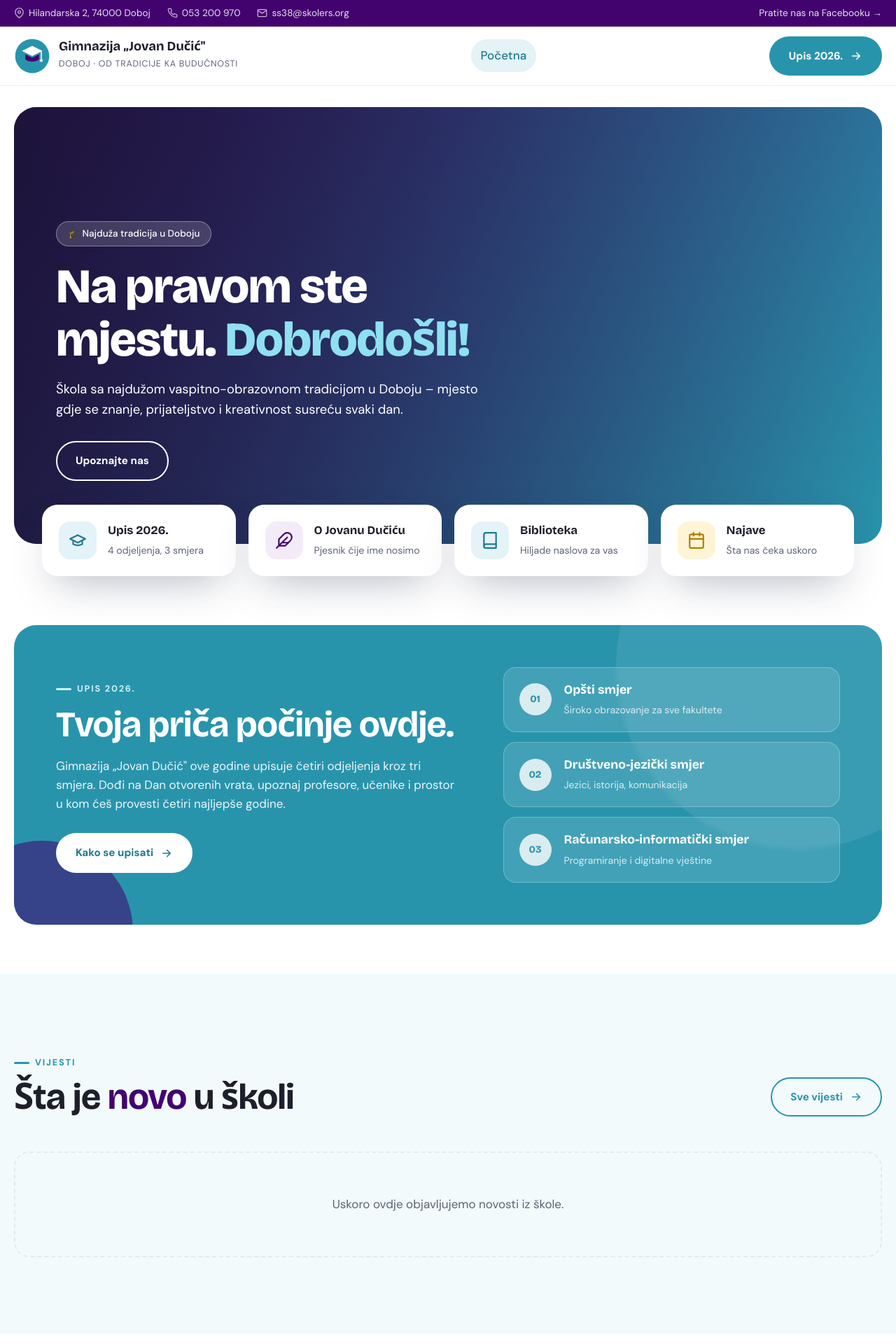
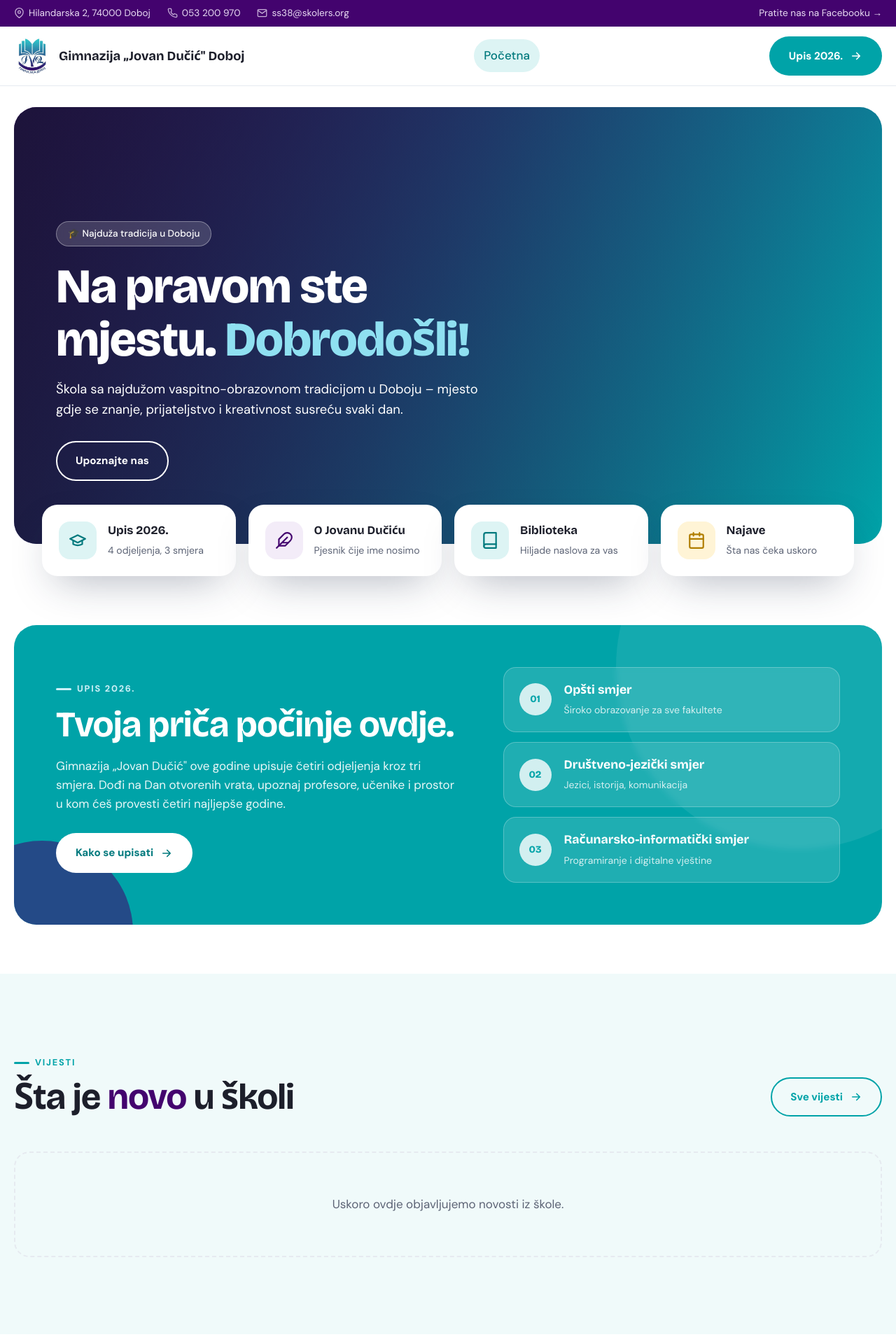
Before and after one commit to mladenSta/gimnazija, a Laravel app: page / in a window 1280 px wide. Shown: the top 1920 px of the page at 70% size. Run offline with Laravel 12, Linux system fonts and the light colour scheme; data comes from the database, SQL or seed files in the repository; data that the repository does not hold is empty; style sheets or scripts are compiled from the project's sources.

Commit message:
Site: school logo, header name, 80 years, photos in Izdvajamo, #00A3A8 teal
Co-Authored-By: Claude Opus 5.5 <noreply@anthropic.com>

```diff
--- a/resources/css/site.css
+++ b/resources/css/site.css
@@ -7,10 +7,10 @@
    THEME
    ========================================================= */
 :root {
-    --teal: #2894ac;
-    --teal-600: #1f7a8e;
-    --teal-100: #e3f3f7;
-    --teal-50: #f2fafc;
+    --teal: #00a3a8;
+    --teal-600: #00797d;
+    --teal-100: #ddf4f4;
+    --teal-50: #f0fafa;
     --plum: #43036e; /* used sparingly: headings accents, footer, CTA hover */
     --plum-soft: #f3ecf8;
     --white: #ffffff;
@@ -383,7 +383,7 @@ header.site {
         100deg,
         rgba(18, 24, 44, 0.78) 0%,
         rgba(18, 24, 44, 0.35) 50%,
-        rgba(40, 148, 172, 0.15) 100%
+        rgba(0, 163, 168, 0.15) 100%
     );
 }
 .slide-content {
@@ -2253,3 +2253,13 @@ header.site::before {
     height: auto;
     object-fit: contain;
 }
+
+/* Logo image (school mark). On the plum footer it sits on a white tile. */
+.brand-logo {
+    object-fit: contain;
+}
+.brand-logo-inverse {
+    background: #fff;
+    border-radius: 12px;
+    padding: 3px;
+}
--- a/resources/views/site/home.blade.php
+++ b/resources/views/site/home.blade.php
@@ -152,7 +152,7 @@
                 @endforeach
                 <div class="badge">
                     <svg viewBox="0 0 150 150" aria-hidden="true"><defs><path id="circ" d="M75,75 m-58,0 a58,58 0 1,1 116,0 a58,58 0 1,1 -116,0"/></defs><text font-size="11" fill="#d9c8e6" letter-spacing="3.2" font-family="DM Sans" font-weight="700"><textPath href="#circ">GIMNAZIJA • JOVAN DUČIĆ • DOBOJ • </textPath></text></svg>
-                    <div><strong>100+</strong><span>godina<br>tradicije</span></div>
+                    <div><strong>80</strong><span>godina<br>tradicije</span></div>
                 </div>
             </div>
             @endif
@@ -184,16 +184,16 @@
 {{-- ============ IZDVAJAMO + SEKCIJE (hardcoded) ============ --}}
 @php
     $featured = [
-        ['href' => '/koraci2/', 'emoji' => '📖', 'label' => 'Časopis', 'title' => 'Školski časopis „Koraci"', 'text' => 'Naši mladi novinari, pisci i fotografi pripremaju časopis od prve do posljednje stranice.', 'more' => 'Pročitaj', 'image' => 'images/izdvajamo/casopis.jpg'],
-        ['href' => '/dramska-sekcija/', 'emoji' => '🎭', 'label' => 'Scena', 'title' => 'Dramska sekcija', 'text' => 'Predstave, festivali i aplauzi – scena na kojoj učenici pokazuju hrabrost i talenat.', 'more' => 'Pogledaj', 'image' => 'images/izdvajamo/dramska.jpg'],
-        ['href' => '/category/takmicenja/', 'emoji' => '🏆', 'label' => 'Takmičenja', 'title' => 'Takmičenja', 'text' => 'Od matematike do Crvenog krsta – rezultati koji nas čine ponosnim iz godine u godinu.', 'more' => 'Rezultati', 'image' => 'images/izdvajamo/takmicenja.jpg'],
+        ['href' => '/koraci2/', 'emoji' => '📖', 'label' => 'Časopis', 'title' => 'Školski časopis „Koraci"', 'text' => 'Naši mladi novinari, pisci i fotografi pripremaju časopis od prve do posljednje stranice.', 'more' => 'Pročitaj', 'image' => 'wp-content/uploads/2020/05/koraci-izdvojeno-600x600.jpg'],
+        ['href' => '/dramska-sekcija/', 'emoji' => '🎭', 'label' => 'Scena', 'title' => 'Dramska sekcija', 'text' => 'Predstave, festivali i aplauzi – scena na kojoj učenici pokazuju hrabrost i talenat.', 'more' => 'Pogledaj', 'image' => 'wp-content/uploads/2020/05/predstava-izdvojeno-600x600.jpg'],
+        ['href' => '/category/takmicenja/', 'emoji' => '🏆', 'label' => 'Takmičenja', 'title' => 'Takmičenja', 'text' => 'Od matematike do Crvenog krsta – rezultati koji nas čine ponosnim iz godine u godinu.', 'more' => 'Rezultati', 'image' => 'wp-content/uploads/2026/05/takmicenja-1-1.jpg'],
     ];
     $clubs = [
-        ['href' => '/dramska-sekcija/', 'emoji' => '🎭', 'name' => 'Dramska sekcija'],
-        ['href' => '/category/istorijska-sekcija/', 'emoji' => '🏛️', 'name' => 'Istorijska sekcija'],
-        ['href' => '/psiholoska-sekcija/', 'emoji' => '🧠', 'name' => 'Psihološka sekcija'],
-        ['href' => '/muzicka-kultura/', 'emoji' => '🎵', 'name' => 'Muzička kultura'],
-        ['href' => '/engleski-jezik/', 'emoji' => '🇬🇧', 'name' => 'Engleski jezik'],
+        ['href' => '/dramska-sekcija/', 'image' => 'wp-content/uploads/2026/04/667684622_122179618670770111_7068596852317087493_n-150x150.jpg', 'name' => 'Dramska sekcija'],
+        ['href' => '/category/istorijska-sekcija/', 'image' => 'wp-content/uploads/2025/02/480527504_122100981884770111_1510790567258759360_n-150x150.jpg', 'name' => 'Istorijska sekcija'],
+        ['href' => '/psiholoska-sekcija/', 'image' => 'wp-content/uploads/2023/12/411198807_853581403229513_4547516130048883423_n-150x150.jpg', 'name' => 'Psihološka sekcija'],
+        ['href' => '/muzicka-kultura/', 'image' => 'wp-content/uploads/2026/04/678580617_122181572036770111_1286488492449824675_n-150x150.jpg', 'name' => 'Muzička kultura'],
+        ['href' => '/engleski-jezik/', 'image' => 'wp-content/uploads/2026/02/640998800_122174747966770111_5923621085678546391_n-150x150.jpg', 'name' => 'Engleski jezik'],
     ];
 @endphp
 <section class="section featured" id="sekcije">
@@ -210,7 +210,7 @@
             @foreach ($featured as $f)
                 <a href="{{ $f['href'] }}" class="feat reveal">
                     @if (file_exists(public_path($f['image'])))
-                        <div class="img"><img src="{{ asset($f['image']) }}" alt="{{ $f['title'] }}" loading="lazy"><span class="label">{{ $f['emoji'] }} {{ $f['label'] }}</span></div>
+                        <div class="img"><img src="{{ asset($f['image']) }}" alt="{{ $f['title'] }}" loading="lazy"><span class="label">{{ $f['label'] }}</span></div>
                     @else
                         <div class="img placeholder" aria-hidden="true">{{ $f['emoji'] }}<span class="label">{{ $f['emoji'] }} {{ $f['label'] }}</span></div>
                     @endif
@@ -221,7 +221,7 @@
 
         <div class="clubs reveal">
             @foreach ($clubs as $c)
-                <a href="{{ $c['href'] }}" class="club"><span class="dot" aria-hidden="true">{{ $c['emoji'] }}</span>{{ $c['name'] }}</a>
+                <a href="{{ $c['href'] }}" class="club">@if (file_exists(public_path($c['image'])))<img src="{{ asset($c['image']) }}" alt="" loading="lazy" width="48" height="48">@endif{{ $c['name'] }}</a>
             @endforeach
         </div>
     </div>
--- a/resources/views/site/partials/header.blade.php
+++ b/resources/views/site/partials/header.blade.php
@@ -18,7 +18,7 @@
     <div class="container nav">
         <a href="/" class="brand" aria-label="Početna">
             @include('site.partials.logo')
-            <span class="brand-text"><strong>Gimnazija „Jovan Dučić"</strong><small>Doboj · od tradicije ka budućnosti</small></span>
+            <span class="brand-text"><strong>Gimnazija „Jovan Dučić" Doboj</strong></span>
         </a>
 
         <nav aria-label="Glavni meni">
--- a/resources/views/site/partials/logo.blade.php
+++ b/resources/views/site/partials/logo.blade.php
@@ -1,9 +1 @@
-{{-- Replace with the school's logo file when available: <img src="/images/logo.svg" class="brand-logo" alt=""> --}}
-<svg class="brand-logo" viewBox="0 0 64 64" aria-hidden="true">
-    <circle cx="32" cy="32" r="30" fill="{{ ($inverse ?? false) ? '#fff' : '#2894ac' }}"/>
-    <path d="M32 14l18 9-18 9-18-9z" fill="{{ ($inverse ?? false) ? '#2894ac' : '#fff' }}"/>
-    <path d="M20 29v9c6 5 18 5 24 0v-9l-12 6z" fill="#43036e"/>
-    @unless ($inverse ?? false)
-        <circle cx="48" cy="40" r="2.6" fill="#fff"/><path d="M48 24v16" stroke="#fff" stroke-width="2"/>
-    @endunless
-</svg>
+<img src="{{ asset('images/logo.png') }}" @class(['brand-logo', 'brand-logo-inverse' => $inverse ?? false]) width="52" height="52" alt="">
```
Also changed, not shown: public/images/logo.png (added).
